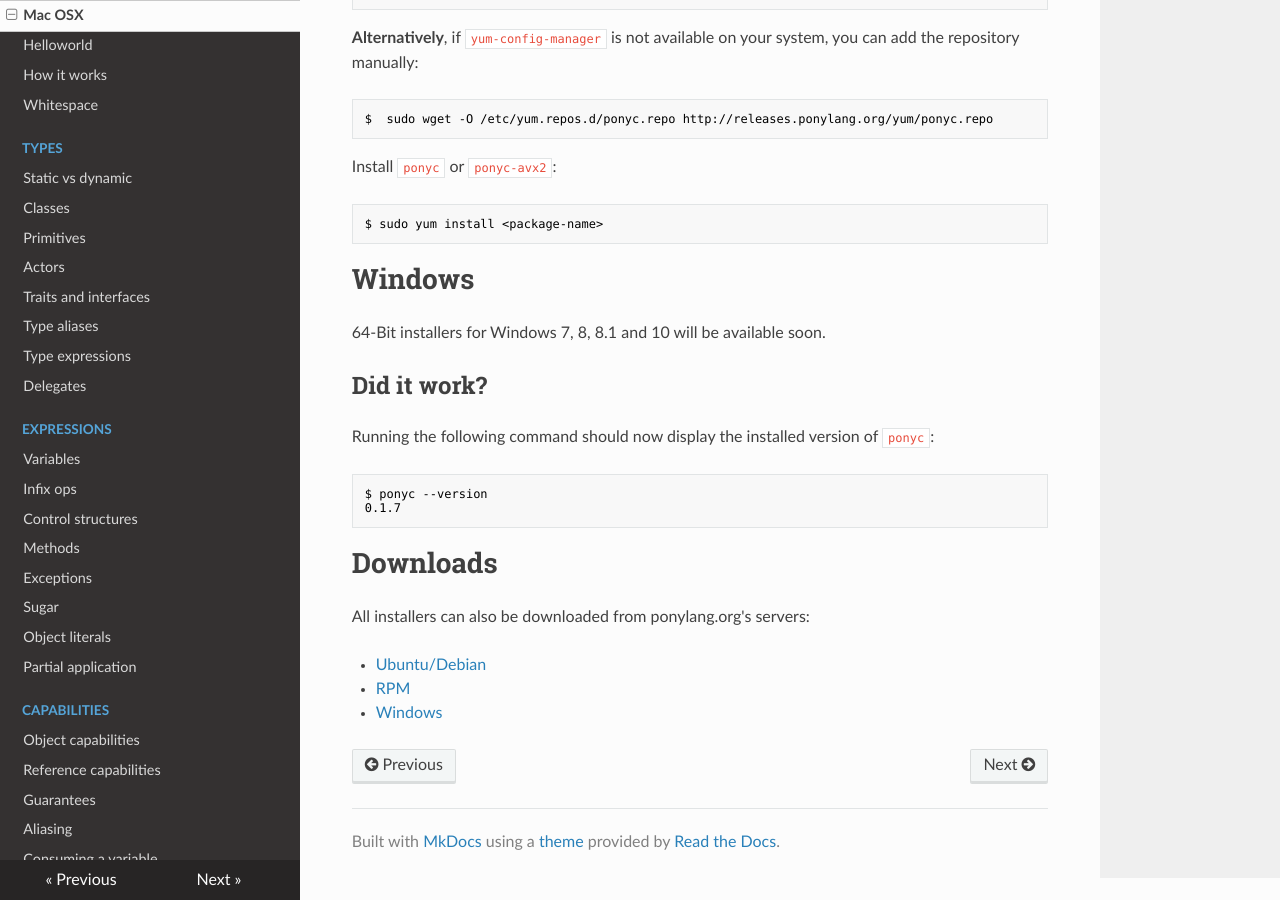
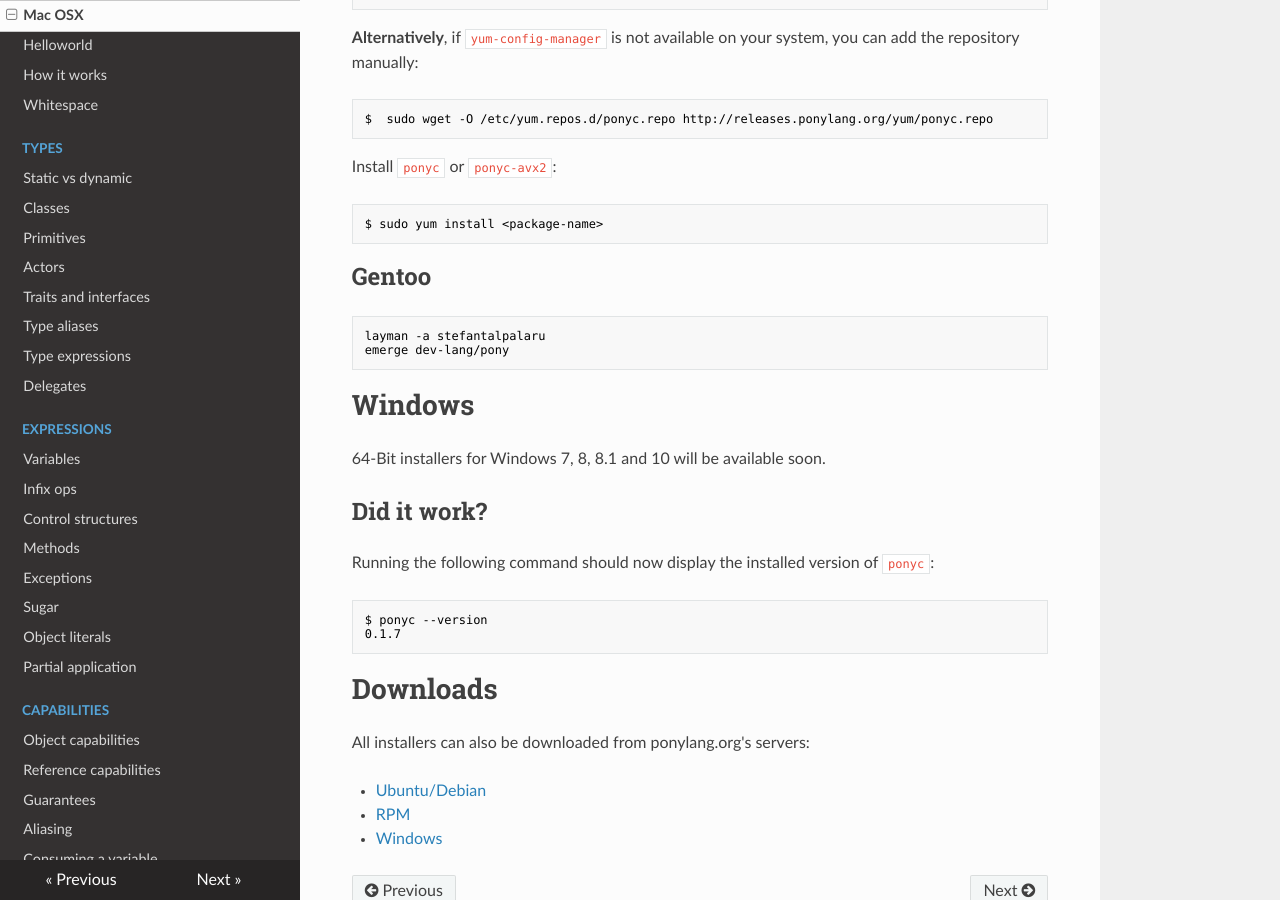
Before and after one commit to ponylang/pony-tutorial, an MkDocs documentation site: the page built from docs/getting-started/installation.md, in a window 1280 px wide and 900 px high, scrolled down 1761 px. Built offline with MkDocs 1.6.1, drawn with Linux system fonts in a browser that asks for light colours; nearby versions of some CDN libraries; old or Windows-style settings are respelled for this version of MkDocs.

Commit message:
document the Gentoo installation

````diff
--- a/docs/getting-started/installation.md
+++ b/docs/getting-started/installation.md
@@ -88,6 +88,13 @@
 $ sudo yum install <package-name>
 ```
 
+## Gentoo
+
+```bash
+layman -a stefantalpalaru
+emerge dev-lang/pony
+```
+
 # Windows
 
 64-Bit installers for Windows 7, 8, 8.1 and 10 will be available soon.
````
